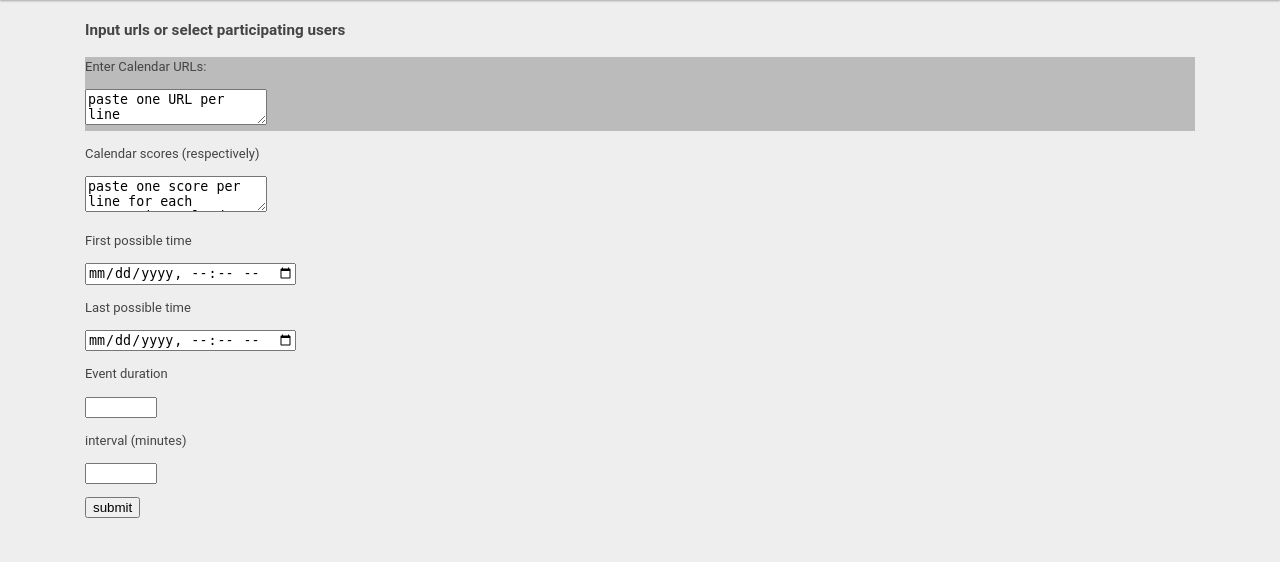
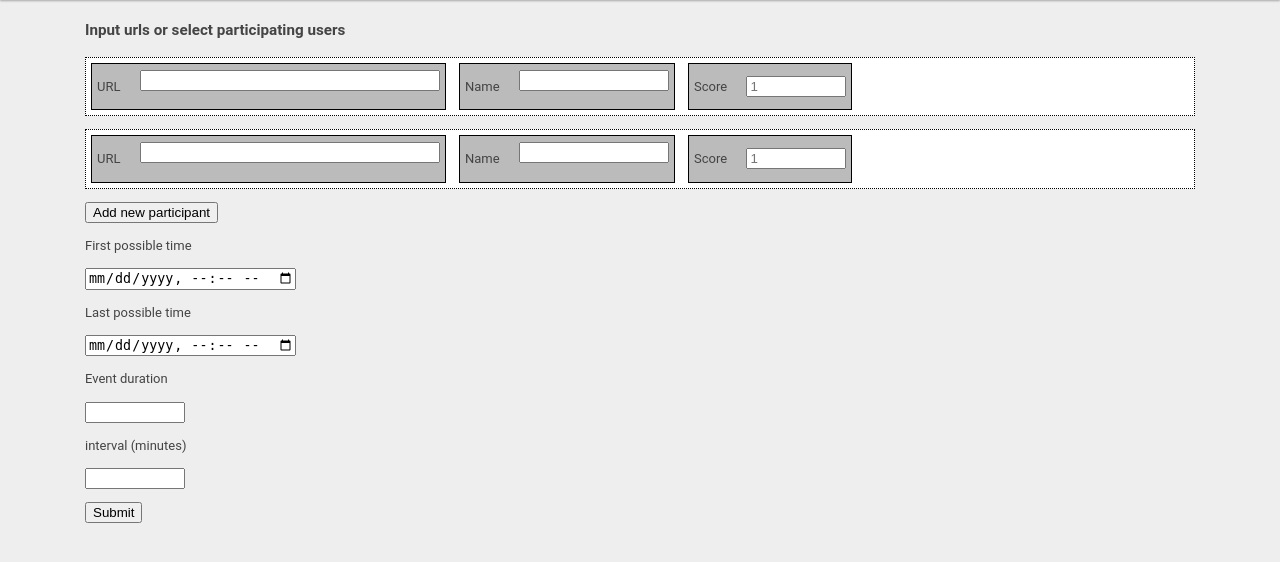
Before and after one commit to asimonson1125/Slate, a Flask app: page /test/ in a window 1280 px wide. Shown: the part 63-625 px from the top of the page. Run offline with Flask 2, Linux system fonts and the light colour scheme.

Commit message:
implemented updated form style
still need to update application to handle new form struct

```diff
--- a/src/application.py
+++ b/src/application.py
@@ -28,8 +28,9 @@ def run():
             minutes=int(flask.request.form['interval']))
         length = datetime.timedelta(
             minutes=int(flask.request.form['duration']))
-        urls = flask.request.form['Calendar 1'].split('\n')
-        str_scores = flask.request.form['Score 1'].split('\n')
+        urls = flask.request.form['Calendar']
+        names = flask.request.form['Name']
+        str_scores = flask.request.form['Score']
         scores = []
         max_score = 0
         for i in str_scores:
--- a/src/static/css/style.css
+++ b/src/static/css/style.css
@@ -128,3 +128,40 @@ nav {
 .moreInfo p {
     margin: 0px;
 }
+
+.box {
+    display: block;
+    margin-bottom: 1em;
+    border: black 1px dotted;
+    background-color: #fff;
+}
+
+.box * {
+    display: inline-block;
+}
+
+.box textarea {
+    resize: none;
+    width: 150px;
+    height: 1.3rem;
+}
+
+.box > :first-child textarea{
+    width: 300px;
+}
+
+.subBox {
+    background-color: #bbb;
+    border: solid black 1px;
+    padding: 0px 5px;
+    margin: 5px;
+}
+
+.subBox p {
+    margin-right: 1rem;
+}
+
+input[type=number] {
+    width: 100px;
+    height: 1.3rem;
+}
--- /dev/null
+++ b/src/static/js/addParticipant.js
@@ -0,0 +1,5 @@
+function addParticipant() {
+    let lastBox = document.getElementsByClassName("box")[document.getElementsByClassName("box").length - 1];
+    let clone = lastBox.cloneNode(true);
+    document.getElementsByClassName("participants")[0].appendChild(clone);
+}
--- /dev/null
+++ b/src/static/js/validateForm.js
@@ -0,0 +1,23 @@
+function validateForm(){
+    const start = Number(new Date(document.forms["slateIn"]["startTime"].value));
+    const end = Number(new Date(document.forms["slateIn"]["endTime"].value));
+    if(!(start > 1) || !(end > 1)){
+        alert("start/end dates must have a day and time");
+        return false;
+    }
+    if(start >= end){
+        alert("Start time must be before end time");
+        return false;
+    }
+    const duration = document.forms["slateIn"]["duration"].value;
+    const interval = document.forms["slateIn"]["interval"].value;
+    if(duration < 15 || duration > 1440){
+        alert("Duration must be between 15 minutes and 1440 minutes (2 hours)");
+        return false;
+    }
+    if(interval < 15 || interval > 1440){
+        alert("Interval must be between 15 minutes and 1440 minutes (2 hours)");
+        return false;
+    }
+    console.log("WHAT??")
+}
--- a/src/templates/test.html
+++ b/src/templates/test.html
@@ -3,6 +3,9 @@
 
 <head>
     <link rel="stylesheet" type="text/css" href="../static/css/style.css">
+
+    <script src="../static/js/addParticipant.js" type="text/javascript"></script>
+    <script src="../static/js/validateForm.js" type="text/javascript"></script>
 </head>
 
 <body>
@@ -20,13 +23,38 @@
     <div class="container">
         <h3>Input urls or select participating users</h3>
 
-        <form action="http://localhost:5000/run" method="post">
-            <div class="card">
-                <p>Enter Calendar URLs:</p>
-                <p><textarea name="Calendar 1">paste one URL per line</textarea></p>
+        <form name="slateIn" action="http://localhost:5000/run" onsubmit="return validateForm()" method="post">
+            <div class="participants">
+                <div class="box">
+                    <div class="subBox">
+                        <p>URL</p>
+                        <textarea name="Calendar"></textarea>
+                    </div>
+                    <div class="subBox">
+                        <p>Name</p>
+                        <textarea name="Name"></textarea>
+                    </div>
+                    <div class="subBox">
+                        <p>Score</p>
+                        <input type="number" min="-1" max="99999" placeholder="1" name="Score"></input>
+                    </div>
+                </div>
+                <div class="box">
+                    <div class="subBox">
+                        <p>URL</p>
+                        <textarea name="Calendar"></textarea>
+                    </div>
+                    <div class="subBox">
+                        <p>Name</p>
+                        <textarea name="Name"></textarea>
+                    </div>
+                    <div class="subBox">
+                        <p>Score</p>
+                        <input type="number" min="-1" max="99999" placeholder="1" name="Score"></input>
+                    </div>
+                </div>
             </div>
-            <p>Calendar scores (respectively)</p>
-            <p><textarea name='Score 1'>paste one score per line for each respective calendar</textarea></p>
+            <button type="button" onclick="addParticipant()">Add new participant</button>
             <p>First possible time</p>
             <p><input type="datetime-local" name="startTime"></p>
             <p>Last possible time</p>
@@ -35,7 +63,7 @@
             <p><input type="number" name="duration" min="15" max="1440"></p>
             <p>interval (minutes)</p>
             <p><input type="number" name="interval" min="15" max="1440"></p>
-            <p><input type="submit" value="submit" /></p>
+            <p><input type="submit" value="Submit" /></p>
         </form>
     </div>
 </body>
```
Also changed, not shown: formExample.html (deleted, +0 -114 lines).
